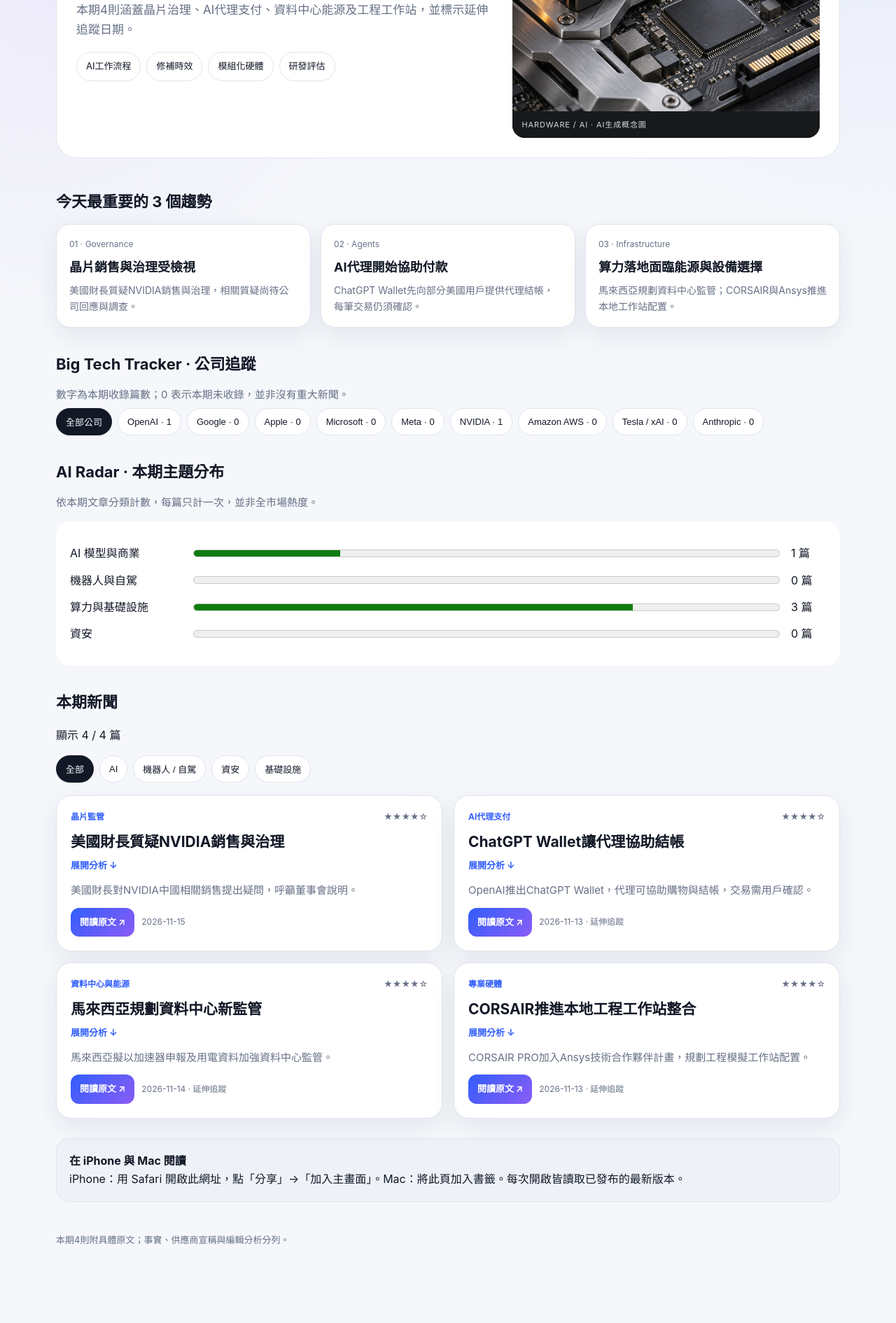
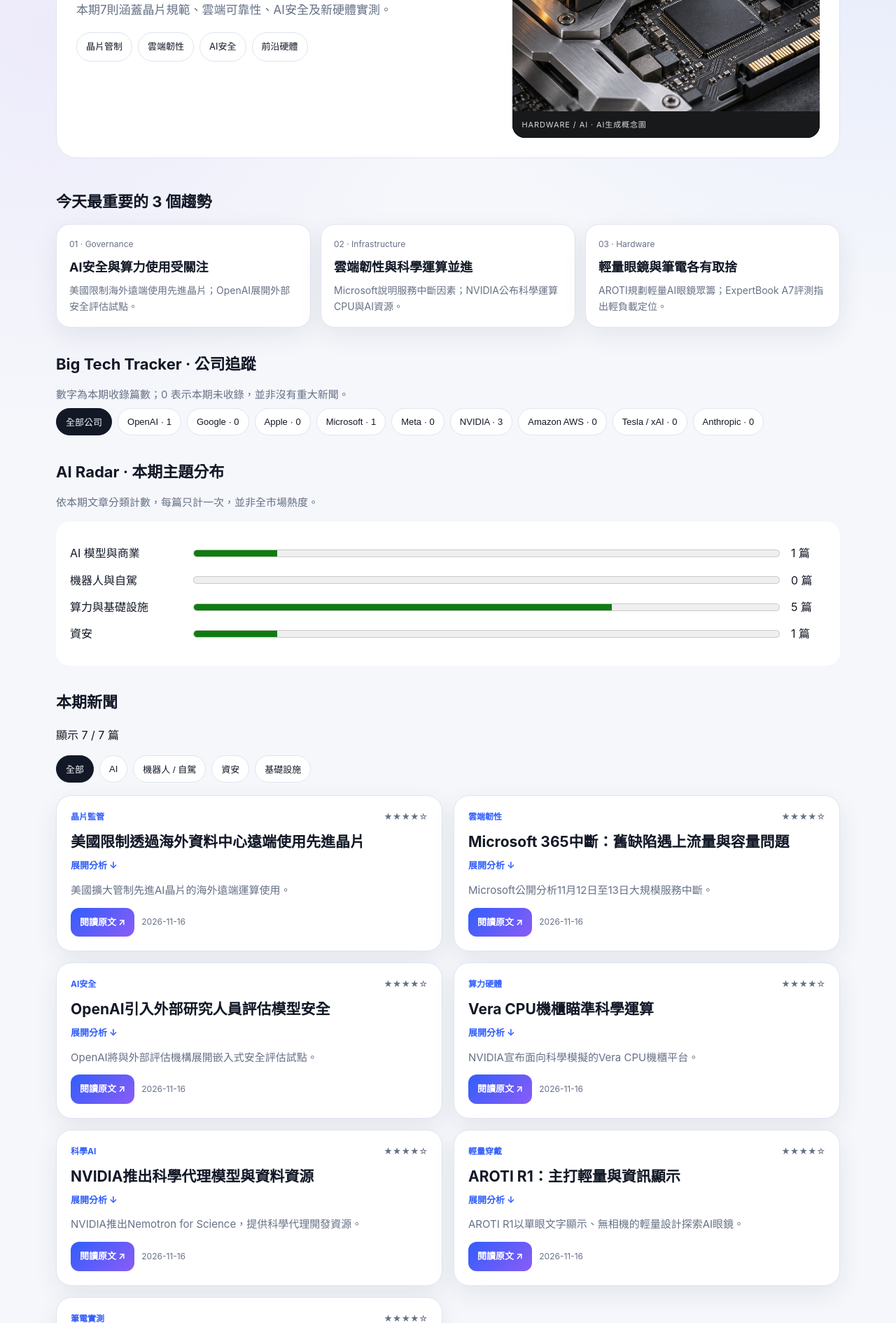
Before and after one commit to benzh1213/tech-brief, a plain HTML site: page index.html in a window 1280 px wide. Shown: the part 357-2247 px from the top of the page at 70% size. Before the commit the page ends 2195 px from the top, so only its background shows below. Drawn offline with Linux system fonts and the light colour scheme.

Commit message:
Publish Tech Brief for 2026-11-17

```diff
--- a/index.html
+++ b/index.html
@@ -5,7 +5,7 @@
   <meta name="viewport" content="width=device-width, initial-scale=1, viewport-fit=cover" />
   <meta name="theme-color" content="#0b1020" media="(prefers-color-scheme: dark)">
   <meta name="theme-color" content="#f5f7fb" media="(prefers-color-scheme: light)">
-  <meta name="description" content="Tech Brief 全球科技晨報：重點新聞、公司追蹤與 AI Radar。"><title>全球科技晨報｜2026-11-16</title>
+  <meta name="description" content="Tech Brief 全球科技晨報：重點新聞、公司追蹤與 AI Radar。"><title>全球科技晨報｜2026-11-17</title>
   <link rel="stylesheet" href="./styles.css">
 </head>
 <body>
@@ -14,7 +14,7 @@
   <div class="topbar">
     <div>
       <div class="brand">TECH BRIEF / 全球科技晨報</div>
-      <div class="date">2026 年 11 月 16 日 · 4 則重點 · 約 4–6 分鐘閱讀</div>
+      <div class="date">2026 年 11 月 17 日 · 7 則重點 · 約 7–9 分鐘閱讀</div>
     </div>
     <div class="actions">
       <button id="expandBtn">全部展開</button>
@@ -22,13 +22,13 @@
     </div>
   </div>
 
-  <p class="edition-note" role="note">2026-11-16 正式版 · 更新於 10:20（Asia/Shanghai，UTC+8） · 逐篇核對來源，事實與編輯分析分列。</p><header>
+  <p class="edition-note" role="note">2026-11-17 正式版 · 更新於 10:14（Asia/Shanghai，UTC+8） · 逐篇核對來源，事實與編輯分析分列。</p><header>
     <section class="hero">
       <div>
         <div class="eyebrow">Today’s Global Tech Brief</div>
-        <h1>AI交易走向實用，<br>晶片治理與本地運算受關注</h1>
-        <p class="lead">本期4則涵蓋晶片治理、AI代理支付、資料中心能源及工程工作站，並標示延伸追蹤日期。</p>
-        <div class="chipline"><span class="chip">AI工作流程</span><span class="chip">修補時效</span><span class="chip">模組化硬體</span><span class="chip">研發評估</span></div>
+        <h1>AI安全與晶片管制升溫，<br>輕量設備持續演進</h1>
+        <p class="lead">本期7則涵蓋晶片規範、雲端可靠性、AI安全及新硬體實測。</p>
+        <div class="chipline"><span class="chip">晶片管制</span><span class="chip">雲端韌性</span><span class="chip">AI安全</span><span class="chip">前沿硬體</span></div>
       </div>
       <figure class="hero-visual">
         <img src="./tech-hardware-editorial.jpg" width="1536" height="1024" fetchpriority="high" alt="晶片、金屬散熱器與主機板細節的科技概念圖片">
@@ -38,7 +38,7 @@
   </header>
 
   <h2 class="section-title">今天最重要的 3 個趨勢</h2>
-  <section class="insights"><div class="insight"><div class="num">01 · Governance</div><h3>晶片銷售與治理受檢視</h3><p>美國財長質疑NVIDIA銷售與治理，相關質疑尚待公司回應與調查。</p></div><div class="insight"><div class="num">02 · Agents</div><h3>AI代理開始協助付款</h3><p>ChatGPT Wallet先向部分美國用戶提供代理結帳，每筆交易仍須確認。</p></div><div class="insight"><div class="num">03 · Infrastructure</div><h3>算力落地面臨能源與設備選擇</h3><p>馬來西亞規劃資料中心監管；CORSAIR與Ansys推進本地工作站配置。</p></div></section>
+  <section class="insights"><div class="insight"><div class="num">01 · Governance</div><h3>AI安全與算力使用受關注</h3><p>美國限制海外遠端使用先進晶片；OpenAI展開外部安全評估試點。</p></div><div class="insight"><div class="num">02 · Infrastructure</div><h3>雲端韌性與科學運算並進</h3><p>Microsoft說明服務中斷因素；NVIDIA公布科學運算CPU與AI資源。</p></div><div class="insight"><div class="num">03 · Hardware</div><h3>輕量眼鏡與筆電各有取捨</h3><p>AROTI規劃輕量AI眼鏡眾籌；ExpertBook A7評測指出輕負載定位。</p></div></section>
 
 
   <section aria-labelledby="tracker-title">
@@ -62,10 +62,13 @@
   </div>
 
   <main class="news-grid" id="newsGrid">
-<article data-companies="NVIDIA" data-category="Infra"><div class="meta"><span class="tag">晶片監管</span><span>★★★★☆</span></div><p class="summary">美國財長對NVIDIA中國相關銷售提出疑問，呼籲董事會說明。</p><details><summary><h2>美國財長質疑NVIDIA銷售與治理</h2><span class="detail-hint">展開分析 ↓</span></summary><p><strong>已核對事實：</strong>Axios於11月15日報導，財長Bessent質疑銷售是否推高業績，並呼籲聘任外部執行長；這是官員質疑，並非違規已獲證實。</p><p class="why"><strong>為何重要 · 編輯分析：</strong>晶片供應鏈與財務透明度承受更高檢視；實際結果須待公司回應及調查。</p></details><div class="source-row"><a class="read" href="https://www.axios.com/2026/11/15/bessent-nvidia-earnings-china-chip-sales-ceo" target="_blank" rel="noopener">閱讀原文 ↗</a><span class="source-name">2026-11-15</span></div></article>
-<article data-companies="OpenAI" data-category="AI"><div class="meta"><span class="tag">AI代理支付</span><span>★★★★☆</span></div><p class="summary">OpenAI推出ChatGPT Wallet，代理可協助購物與結帳，交易需用戶確認。</p><details><summary><h2>ChatGPT Wallet讓代理協助結帳</h2><span class="detail-hint">展開分析 ↓</span></summary><p><strong>已核對事實：</strong>TechCrunch於11月13日報導，初期限部分美國成年Pro用戶及合資格美國發行信用卡；支付使用代幣，確認可用臉部或指紋。</p><p class="why"><strong>為何重要 · 編輯分析：</strong>代理商務向實際交易邁進；地區、商戶支援及隱私仍影響能否使用。</p></details><div class="source-row"><a class="read" href="https://techcrunch.com/2026/11/13/chatgpts-new-wallet-lets-ai-agents-shop-and-check-out-for-you/" target="_blank" rel="noopener">閱讀原文 ↗</a><span class="source-name">2026-11-13 · 延伸追蹤</span></div></article>
-<article data-companies="" data-category="Infra"><div class="meta"><span class="tag">資料中心與能源</span><span>★★★★☆</span></div><p class="summary">馬來西亞擬以加速器申報及用電資料加強資料中心監管。</p><details><summary><h2>馬來西亞規劃資料中心新監管</h2><span class="detail-hint">展開分析 ↓</span></summary><p><strong>已核對事實：</strong>Tom’s Hardware於11月14日報導，政府規劃要求營運商申報GPU進口及用電，並考慮對預留但未使用電力收費；屬計畫，尚非已生效法律。</p><p class="why"><strong>為何重要 · 編輯分析：</strong>電力與晶片流向將影響資料中心投資；僅憑用電難以精確推斷GPU數量，細則仍待公布。</p></details><div class="source-row"><a class="read" href="https://www.tomshardware.com/tech-industry/artificial-intelligence/malaysia-plans-new-law-using-data-center-power-consumption-to-catch-ai-gpu-smugglers-but-real-world-tdp-variance-and-lack-of-physical-audits-could-undermine-it-new-law-also-forces-operators-to-pay-for-unused-electricity-capacity" target="_blank" rel="noopener">閱讀原文 ↗</a><span class="source-name">2026-11-14 · 延伸追蹤</span></div></article>
-<article data-companies="" data-category="Infra"><div class="meta"><span class="tag">專業硬體</span><span>★★★★☆</span></div><p class="summary">CORSAIR PRO加入Ansys技術合作夥伴計畫，規劃工程模擬工作站配置。</p><details><summary><h2>CORSAIR推進本地工程工作站整合</h2><span class="detail-hint">展開分析 ↓</span></summary><p><strong>已核對事實：</strong>CORSAIR於11月13日宣布將評估旗下工作站及伺服器與Ansys應用的搭配；FlexPrime用於互動與單節點工作，FlexGrid對應多GPU。這是合作與配置計畫，非獨立效能實測。</p><p class="why"><strong>為何重要 · 編輯分析：</strong>本地模擬可讓工程資料留在內部；採購前仍需確認軟體授權、工作負載相容性、報價與交付狀態。</p></details><div class="source-row"><a class="read" href="https://ir.corsair.com/node/11481/pdf" target="_blank" rel="noopener">閱讀原文 ↗</a><span class="source-name">2026-11-13 · 延伸追蹤</span></div></article>
+<article data-companies="NVIDIA" data-category="Infra"><div class="meta"><span class="tag">晶片監管</span><span>★★★★☆</span></div><p class="summary">美國擴大管制先進AI晶片的海外遠端運算使用。</p><details><summary><h2>美國限制透過海外資料中心遠端使用先進晶片</h2><span class="detail-hint">展開分析 ↓</span></summary><p><strong>已核對事實：</strong>美聯社11月16日報導，美國公布立即生效的新規，部分海外資料中心需識別終端用戶，部分國家晶片銷售增加許可要求。</p><p class="why"><strong>為何重要 · 編輯分析：</strong>規範從硬體出口延伸至算力使用，雲端供應商需核對具體適用範圍和合規責任。</p></details><div class="source-row"><a class="read" href="https://apnews.com/article/nvidia-export-controls-chips-china-remote-access-60f868d3bb430b85a8657b27d421096e" target="_blank" rel="noopener">閱讀原文 ↗</a><span class="source-name">2026-11-16</span></div></article>
+<article data-companies="Microsoft" data-category="Infra"><div class="meta"><span class="tag">雲端韌性</span><span>★★★★☆</span></div><p class="summary">Microsoft公開分析11月12日至13日大規模服務中斷。</p><details><summary><h2>Microsoft 365中斷：舊缺陷遇上流量與容量問題</h2><span class="detail-hint">展開分析 ↓</span></summary><p><strong>已核對事實：</strong>11月16日報導引述微軟初步調查：7月導入的閘道程式缺陷、Teams流量轉移及部分容量離線共同引發故障。</p><p class="why"><strong>為何重要 · 編輯分析：</strong>事件凸顯企業對單一雲端服務的依賴；應檢視備援通訊、離線流程與供應商恢復計畫。</p></details><div class="source-row"><a class="read" href="https://uk.investing.com/news/stock-market-news/microsoft-says-latent-july-bug-triggered-global-microsoft-365-outage-4985838" target="_blank" rel="noopener">閱讀原文 ↗</a><span class="source-name">2026-11-16</span></div></article>
+<article data-companies="OpenAI" data-category="Security"><div class="meta"><span class="tag">AI安全</span><span>★★★★☆</span></div><p class="summary">OpenAI將與外部評估機構展開嵌入式安全評估試點。</p><details><summary><h2>OpenAI引入外部研究人員評估模型安全</h2><span class="detail-hint">展開分析 ↓</span></summary><p><strong>已核對事實：</strong>TechCrunch於11月16日報導，Apollo Research、Goodfire、METR及Transluce參與試點，Apollo的試點本週開始；各評估啟動時間不同。</p><p class="why"><strong>為何重要 · 編輯分析：</strong>外部研究有望提升對模型風險的理解，但可取得資訊及公開程度仍是評估獨立性的關鍵。</p></details><div class="source-row"><a class="read" href="https://techcrunch.com/2026/11/16/openai-will-embed-apollo-researchers-to-investigate-ai-subversion/" target="_blank" rel="noopener">閱讀原文 ↗</a><span class="source-name">2026-11-16</span></div></article>
+<article data-companies="NVIDIA" data-category="Infra"><div class="meta"><span class="tag">算力硬體</span><span>★★★★☆</span></div><p class="summary">NVIDIA宣布面向科學模擬的Vera CPU機櫃平台。</p><details><summary><h2>Vera CPU機櫃瞄準科學運算</h2><span class="detail-hint">展開分析 ↓</span></summary><p><strong>已核對事實：</strong>NVIDIA於11月16日宣布192顆Vera CPU、液冷與InfiniBand互連方案；德國氣候運算中心規劃用於預計2028年初提供的系統。</p><p class="why"><strong>為何重要 · 編輯分析：</strong>大規模記憶體與互連對氣候、分子模擬重要；效能數字屬供應商測試，部署時間屬預期。</p></details><div class="source-row"><a class="read" href="https://nvidianews.nvidia.com/_gallery/download_pdf/6afb29023d633274ba9a0857/" target="_blank" rel="noopener">閱讀原文 ↗</a><span class="source-name">2026-11-16</span></div></article>
+<article data-companies="NVIDIA" data-category="AI"><div class="meta"><span class="tag">科學AI</span><span>★★★★☆</span></div><p class="summary">NVIDIA推出Nemotron for Science，提供科學代理開發資源。</p><details><summary><h2>NVIDIA推出科學代理模型與資料資源</h2><span class="detail-hint">展開分析 ↓</span></summary><p><strong>已核對事實：</strong>NVIDIA於11月16日公布Nemotron for Science，結合模型、開放化學資料與後訓練方法，供研究者建立專用代理。</p><p class="why"><strong>為何重要 · 編輯分析：</strong>開放資源有助研究團隊探索領域工具，但科學結論仍須獨立驗證，不能把模型輸出視為實驗證據。</p></details><div class="source-row"><a class="read" href="https://nvidianews.nvidia.com/news/nvidia-introduces-nemotron-for-science-to-accelerate-discoveries-with-agents" target="_blank" rel="noopener">閱讀原文 ↗</a><span class="source-name">2026-11-16</span></div></article>
+<article data-companies="" data-category="Infra"><div class="meta"><span class="tag">輕量穿戴</span><span>★★★★☆</span></div><p class="summary">AROTI R1以單眼文字顯示、無相機的輕量設計探索AI眼鏡。</p><details><summary><h2>AROTI R1：主打輕量與資訊顯示</h2><span class="detail-hint">展開分析 ↓</span></summary><p><strong>已核對事實：</strong>11月16日報導指其Kickstarter活動預定當日啟動；產品宣稱少於27克，提供翻譯及提詞等功能。報導未確認價格、交期與實際出貨。</p><p class="why"><strong>為何重要 · 編輯分析：</strong>輕量設計適合會議及旅行場景，但需相容手機與部分連網功能；錄音仍涉及隱私，實測和交付仍待確認。</p></details><div class="source-row"><a class="read" href="https://denarnifokus.com/aroti-r1-ai-glasses-kickstarter-launch/" target="_blank" rel="noopener">閱讀原文 ↗</a><span class="source-name">2026-11-16</span></div></article>
+<article data-companies="" data-category="Infra"><div class="meta"><span class="tag">筆電實測</span><span>★★★★☆</span></div><p class="summary">獨立評測檢視ASUS ExpertBook A7的輕薄設計與效能取捨。</p><details><summary><h2>ExpertBook A7獨立評測：螢幕出色，適合輕負載</h2><span class="detail-hint">展開分析 ↓</span></summary><p><strong>已核對事實：</strong>Ultrabookreview於11月16日更新評測，稱Intel Wildcat Lake版本具有霧面OLED及豐富接口，但效能偏向輕量工作；另有AMD版本。</p><p class="why"><strong>為何重要 · 編輯分析：</strong>選購時需依實際地區與配置核對價格及供貨，並確認工作軟體需求；評測樣機表現不代表所有版本。</p></details><div class="source-row"><a class="read" href="https://www.ultrabookreview.com/77276-asus-expertbook-a7-review/" target="_blank" rel="noopener">閱讀原文 ↗</a><span class="source-name">2026-11-16</span></div></article>
 </main>
   <p id="emptyState" class="hidden">本期沒有符合篩選條件的文章。可切回「全部公司」或「全部」。</p>
 
@@ -74,7 +77,7 @@
     iPhone：用 Safari 開啟此網址，點「分享」→「加入主畫面」。Mac：將此頁加入書籤。每次開啟皆讀取已發布的最新版本。
   </div>
 
-  <footer>本期4則附具體原文；事實、供應商宣稱與編輯分析分列。</footer>
+  <footer>本期7則附具體原文；事實、供應商宣稱與編輯分析分列。</footer>
 </div>
 
 <script src="./app.js" defer></script>
```
